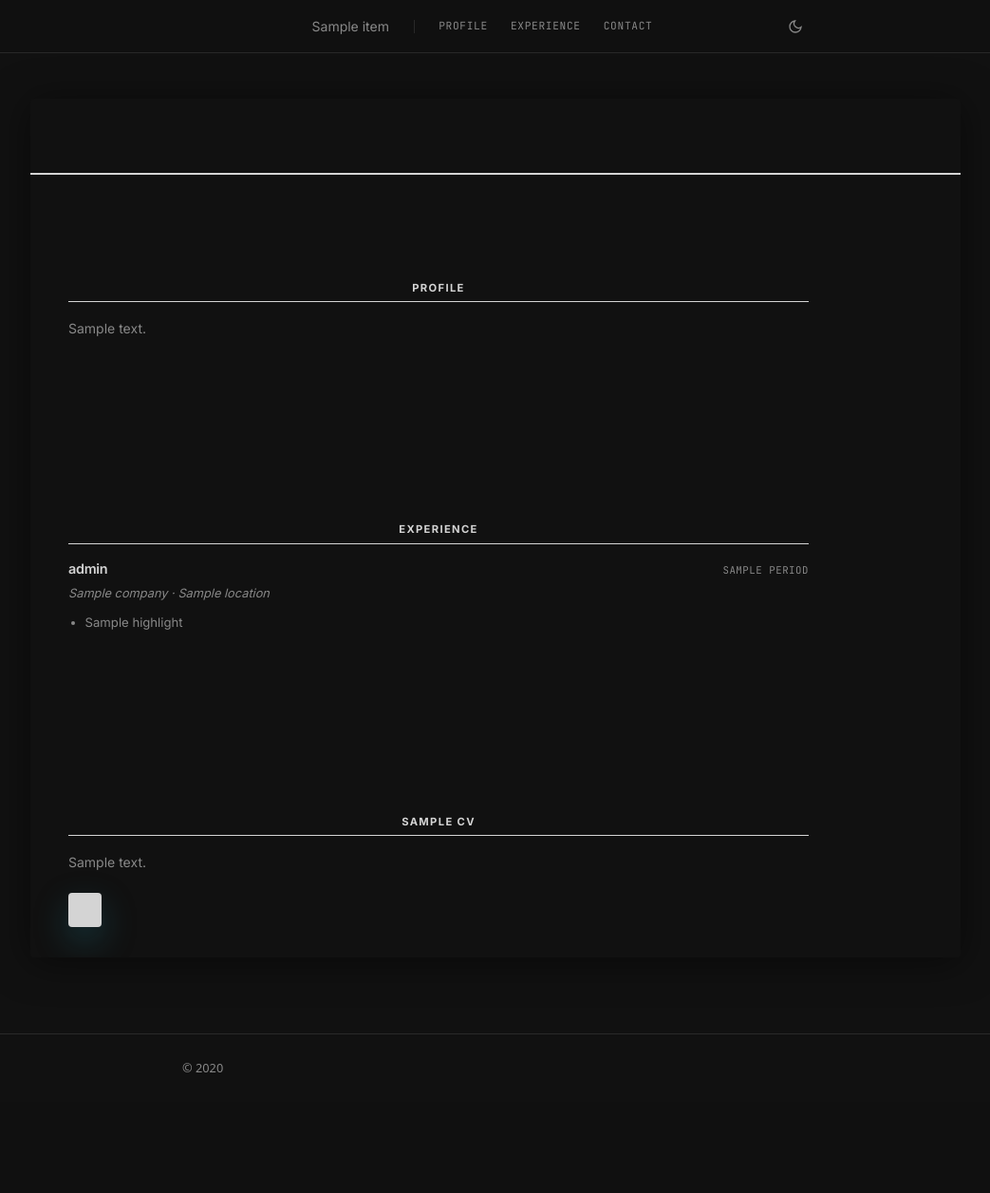
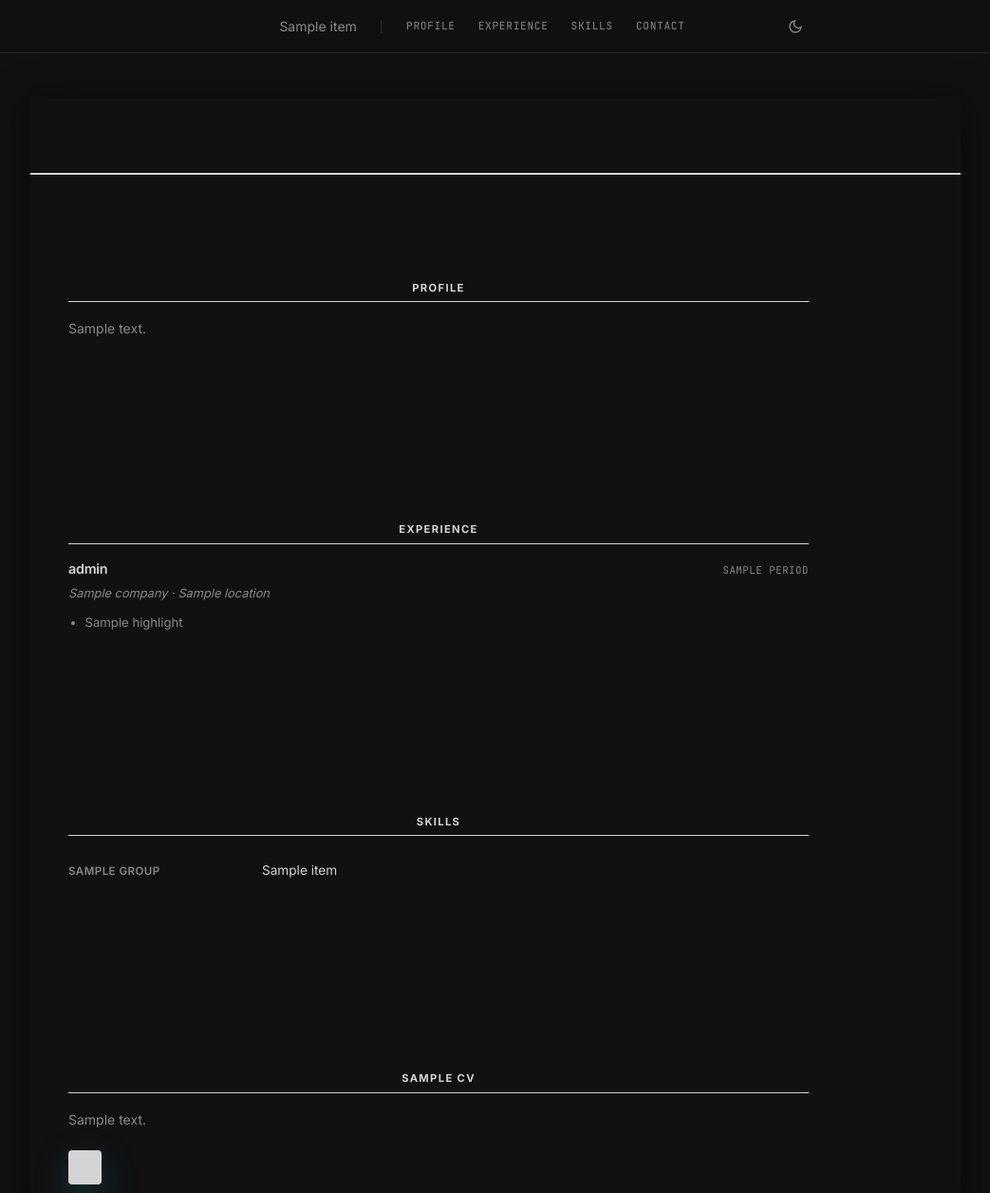
Before and after one commit to Sreyeesh/mentor-site, a Flask app: template templates/landing.html in a window 1280 px wide. Shown: the top 1256 px of the page at 95% size, without its empty margins (118-1161 px from the left). Before the commit the page ends 1129 px from the top, so only its background shows below. Run offline with Flask 3, Linux system fonts and the light colour scheme; the template is opened without the code that fills it: most values are stand-ins (such as "Sample title", 1, 10 or a date in 2020).

Commit message:
feat(cv): add skills section after experience

```diff
--- a/static/css/landing.css
+++ b/static/css/landing.css
@@ -143,6 +143,35 @@ html {
     line-height: 1.4;
 }
 
+
+/* ── Skills ──────────────────────────────── */
+
+.skill-entry {
+    display: grid;
+    grid-template-columns: 180px 1fr;
+    gap: 0.5rem 1.5rem;
+    padding: 0.6rem 0;
+    border-bottom: 1px solid var(--border);
+    align-items: baseline;
+}
+
+.skill-entry:last-child {
+    border-bottom: none;
+}
+
+.skill-entry h3 {
+    color: var(--text-muted);
+    font-size: 0.72rem;
+    font-weight: 600;
+    letter-spacing: 0.04em;
+    text-transform: uppercase;
+}
+
+.skill-entry p {
+    color: var(--text);
+    font-size: 0.85rem;
+    line-height: 1.55;
+}
 
 /* ── Profile ─────────────────────────────── */
 
--- a/templates/base.html
+++ b/templates/base.html
@@ -60,6 +60,7 @@
                 <span class="nav-section-divider" aria-hidden="true"></span>
                 <a class="nav-section-link" href="/#profile">Profile</a>
                 <a class="nav-section-link" href="/#experience">Experience</a>
+                <a class="nav-section-link" href="/#skills">Skills</a>
                 <a class="nav-section-link" href="/#contact">Contact</a>
             </div>
             <div class="nav-controls">
--- a/templates/landing.html
+++ b/templates/landing.html
@@ -67,6 +67,16 @@
                 {% endfor %}
             </section>
 
+            <section id="skills" class="cv-section" aria-labelledby="skills-label">
+                <h2 id="skills-label" class="cv-label">Skills</h2>
+                {% for group in cv.skills %}
+                <div class="skill-entry">
+                    <h3>{{ group.group }}</h3>
+                    <p>{{ group['items'] | join(', ') }}</p>
+                </div>
+                {% endfor %}
+            </section>
+
             <section id="contact" class="cv-section cv-contact-section" aria-labelledby="contact-label">
                 <h2 id="contact-label" class="cv-label">{{ cv.contact_heading }}</h2>
                 <p class="cv-contact-body">{{ cv.contact_body }}</p>
```
